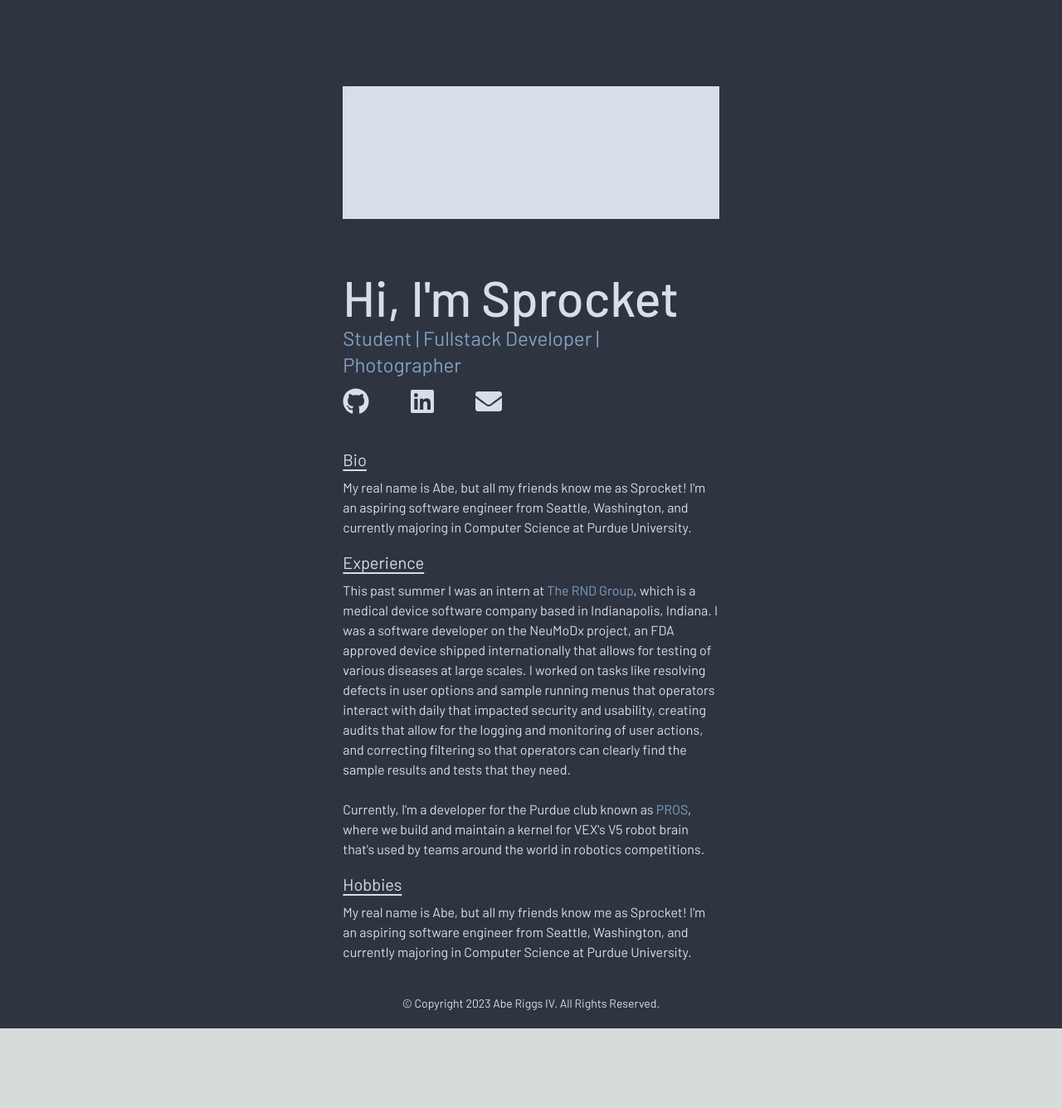
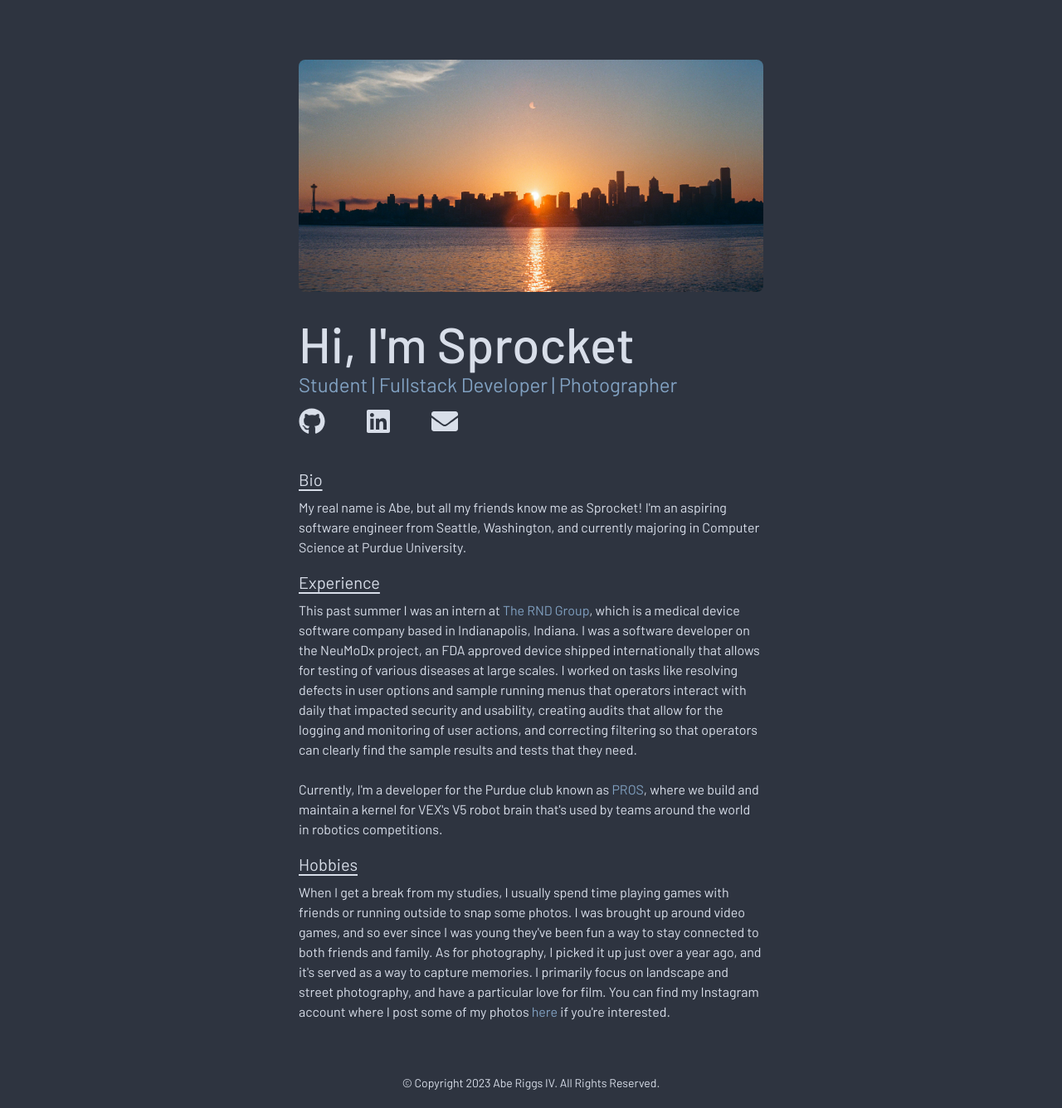
Before and after one commit to aberiggs/aberiggs, a Next.js app: page / in a window 1280 px wide. Shown: the whole page at 83% size. Before the commit the page ends 1240 px from the top, so only its background shows below. Built offline with nearby package versions, Linux system fonts and the light colour scheme.

Commit message:
Banner photo + hobbies drafted

```diff
--- a/src/app/page.tsx
+++ b/src/app/page.tsx
@@ -1,4 +1,8 @@
+import Image from "next/image"
+
 import {FaGithub, FaLinkedin, FaEnvelope} from "react-icons/fa";
+import BannerPhoto from '../../public/FilmPhoto.jpg'
+
 
 /*
   Ideas
@@ -10,9 +14,9 @@ import {FaGithub, FaLinkedin, FaEnvelope} from "react-icons/fa";
 export default function Home() {
   return (
     <main className="flex min-h-screen flex-col items-center justify-between bg-background-dark ">
-      <div className="flex flex-col items-start p-10 h-5/6 w-7/12 lg:w-5/12">
-        <div className="bg-primary-light h-40 w-full my-16">
-
+      <div className="flex flex-col items-start p-10 h-5/6 w-full sm:w-10/12 md:w-8/12 lg:w-7/12 xl:w-6/12">
+        <div className="w-full my-8">
+          <Image className="object-scale-down w-full h-full rounded-lg" src={BannerPhoto} alt="Photo of Seattle skyline"/>
         </div>
 
         <div className="flex flex-col">
@@ -51,17 +55,20 @@ export default function Home() {
             Experience
           </h3>
           <p className="text-primary-light indent-0 mt-2">
-            This past summer I was an intern at <a className="text-accent hover:text-background-light" href="https://rndgroup.com/">The RND Group</a>, which is a medical device software company based in Indianapolis, Indiana. I was a software developer on the NeuMoDx project, an FDA approved device shipped internationally that allows for testing of various diseases at large scales. I worked on tasks like resolving defects in user options and sample running menus that operators interact with daily that impacted security and usability, creating audits that allow for the logging and monitoring of user actions, and correcting filtering so that operators can clearly find the sample results and tests that they need.
+            This past summer I was an intern at <a className="text-accent hover:text-background-light" href="https://rndgroup.com/" target="_blank">The RND Group</a>, which is a medical device software company based in Indianapolis, Indiana. I was a software developer on the NeuMoDx project, an FDA approved device shipped internationally that allows for testing of various diseases at large scales. I worked on tasks like resolving defects in user options and sample running menus that operators interact with daily that impacted security and usability, creating audits that allow for the logging and monitoring of user actions, and correcting filtering so that operators can clearly find the sample results and tests that they need.
             <br />
             <br />
-            Currently, I&apos;m a developer for the Purdue club known as <a className="text-accent hover:text-background-light" href="https://pros.cs.purdue.edu/">PROS</a>, where we build and maintain a kernel for VEX&apos;s V5 robot brain that&apos;s used by teams around the world in robotics competitions.
+            Currently, I&apos;m a developer for the Purdue club known as <a className="text-accent hover:text-background-light" href="https://pros.cs.purdue.edu/" target="_blank">PROS</a>, where we build and maintain a kernel for VEX&apos;s V5 robot brain that&apos;s used by teams around the world in robotics competitions.
           </p>
 
           <h3 className="text-primary-light text-md sm:text-xl underline underline-offset-4 decoration-2 mt-4">
             Hobbies
           </h3>
           <p className="text-primary-light indent-0 mt-2">
-            {`My real name is Abe, but all my friends know me as Sprocket! I'm an aspiring software engineer from Seattle, Washington, and currently majoring in Computer Science at Purdue University.`}
+            When I get a break from my studies, I usually spend time playing games with friends or running outside to snap some photos. I was brought up around video games, and so ever since I was young they&apos;ve been fun a way to stay   connected to both friends and family. As for photography, I picked it up just over a year ago, and it&apos;s served as a way to capture memories. I primarily focus on landscape and street photography, and have a particular love for film. You can find my Instagram account where I post some of my photos <a className="text-accent hover:text-background-light" href="https://www.instagram.com/sprock_shoots_film" target="_blank">here</a> if you&apos;re interested.
+            <br />
+            <br />
+
           </p>
         </div>
 
```
Also changed, not shown: public/FilmPhoto.jpg (added).
